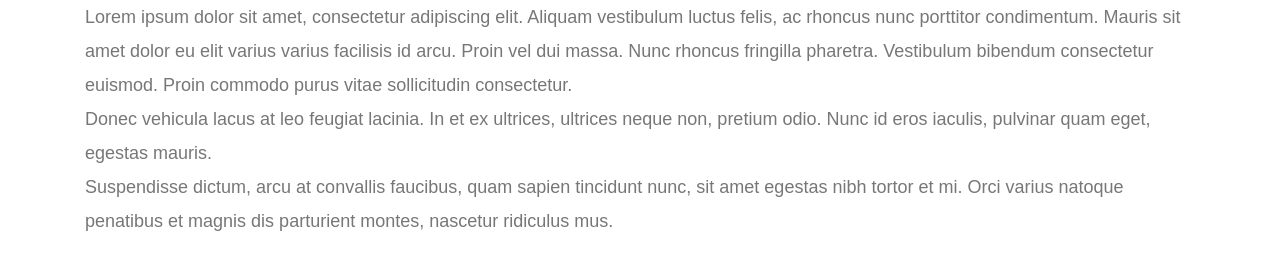
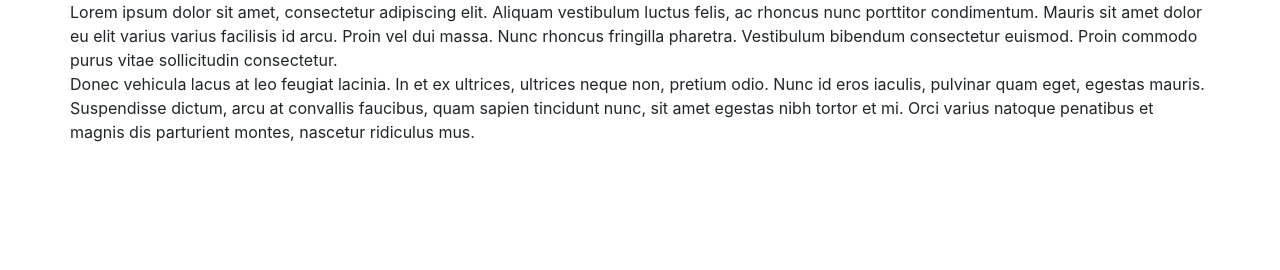
Before and after one commit to VJNap/bootstrap-portfolio, a plain HTML site: page index.html in a window 1280 px wide. Drawn offline with nearby package versions, Linux system fonts and the light colour scheme.

Commit message:
VN - Further removal of html and css to pinpoint wrapping issue. No success.

```diff
--- a/assets/css/style.css
+++ b/assets/css/style.css
@@ -1,10 +1,10 @@
-body {
+/* body {
   font-family: Arial, "Helvetica Neue", Helvetica, sans-serif;
   font-size: 18px;
   line-height: 34px;
   color: #777777;
-  /* background: url("../images/concrete_seamless.png"); */
-}
+  background: url("../images/concrete_seamless.png");
+} */
 
 /* * {
   box-sizing: border-box;
--- a/index.html
+++ b/index.html
@@ -4,7 +4,7 @@
 <head>
   <meta charset="UTF-8">
   <title>About | Your Name</title>
-  <link rel="stylesheet" href="https://stackpath.bootstrapcdn.com/bootstrap/4.3.1/css/bootstrap.min.css"
+  <link href="https://stackpath.bootstrapcdn.com/bootstrap/4.3.1/css/bootstrap.min.css" rel="stylesheet"
     integrity="sha384-ggOyR0iXCbMQv3Xipma34MD+dH/1fQ784/j6cY/iJTQUOhcWr7x9JvoRxT2MZw1T" crossorigin="anonymous">
   <link rel="stylesheet" type="text/css" href="assets/css/style.css">
 </head>
@@ -34,24 +34,32 @@
       </div> -->
 
     <div class="row">
-      <div class="col-sm-12">
+
+      <div class="col-xs-12">
         Lorem ipsum dolor sit amet, consectetur adipiscing elit. Aliquam vestibulum luctus felis, ac rhoncus nunc
         porttitor condimentum. Mauris sit amet dolor eu elit varius varius facilisis id arcu. Proin vel dui massa. Nunc
         rhoncus fringilla pharetra. Vestibulum bibendum consectetur euismod. Proin commodo purus vitae sollicitudin
         consectetur.
       </div>
 
-      <div class="col-sm-12">
-      Donec vehicula lacus at leo feugiat lacinia. In et ex ultrices, ultrices neque non, pretium odio. Nunc id eros
-      iaculis, pulvinar quam eget, egestas mauris.
+    </div>
+
+    <div class="row">
+      <div class="col-xs-12">
+        Donec vehicula lacus at leo feugiat lacinia. In et ex ultrices, ultrices neque non, pretium odio. Nunc id eros
+        iaculis, pulvinar quam eget, egestas mauris.
       </div>
+    </div>
 
-      <div class="col-sm-12">
-      Suspendisse dictum, arcu at convallis faucibus, quam sapien tincidunt nunc, sit amet egestas
-      nibh tortor et mi. Orci varius natoque penatibus et magnis dis parturient montes, nascetur ridiculus mus.
+    <div class="row">
+      <div class="col-xs-12">
+        Suspendisse dictum, arcu at convallis faucibus, quam sapien tincidunt nunc, sit amet egestas
+        nibh tortor et mi. Orci varius natoque penatibus et magnis dis parturient montes, nascetur ridiculus mus.
       </div>
+    </div>
     <!-- </section> -->
-    </div>
+
+  </div>
   </div>
 
   <!-- <footer>
```
